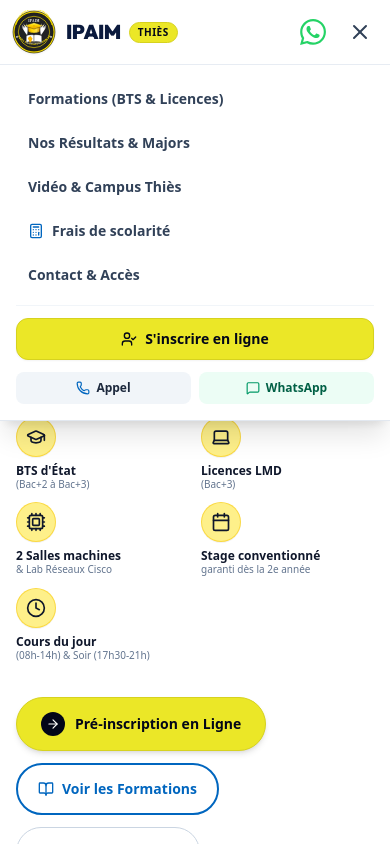
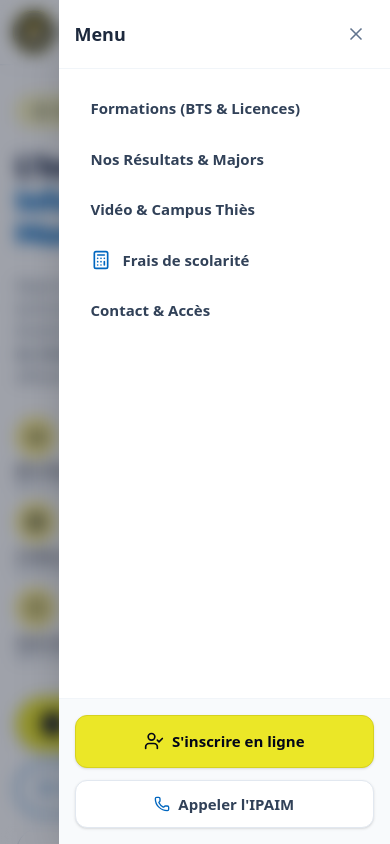
Before and after one commit to MalickDevWeb/ipaim, a React (Vite) app: page / in a window 390 px wide. Both pictures are taken after a click on the button 360 px from the left and 32 px from the top of the page. Shown: the top 844 px of the page. Built offline with nearby package versions, Linux system fonts and the light colour scheme.

Commit message:
feat(ui): transform mobile menu into an app-like drawer, make call button full width

```diff
--- a/src/components/Navbar.tsx
+++ b/src/components/Navbar.tsx
@@ -179,90 +179,60 @@
         </div>
       </nav>
 
-      {/* Menu Mobile & Tablette simple et aéré avec animation fluide */}
+      {/* Menu Mobile & Tablette - Style App Drawer */}
       <AnimatePresence>
         {mobileMenuOpen && (
-          <motion.div
-            initial={{ opacity: 0, height: 0 }}
-            animate={{ opacity: 1, height: 'auto' }}
-            exit={{ opacity: 0, height: 0 }}
-            transition={{ type: 'spring', duration: 0.35, bounce: 0 }}
-            className="lg:hidden bg-white border-b border-slate-200 shadow-xl px-4 sm:px-6 py-4 space-y-3 overflow-hidden"
-          >
-            <div className="flex flex-col space-y-2 font-bold text-slate-700 text-sm">
-              <a
-                href="#formations"
-                onClick={(e) => scrollTo(e, 'formations')}
-                className="px-3 py-2 rounded-lg hover:bg-slate-50 transition-colors"
-              >
-                Formations (BTS & Licences)
-              </a>
-              <a
-                href="#resultats"
-                onClick={(e) => scrollTo(e, 'resultats')}
-                className="px-3 py-2 rounded-lg hover:bg-slate-50 transition-colors"
-              >
-                Nos Résultats & Majors
-              </a>
-              <a
-                href="#presentation"
-                onClick={(e) => scrollTo(e, 'presentation')}
-                className="px-3 py-2 rounded-lg hover:bg-slate-50 transition-colors"
-              >
-                Vidéo & Campus Thiès
-              </a>
-              <button
-                onClick={() => {
-                  setMobileMenuOpen(false);
-                  onOpenCalculator();
-                }}
-                className="px-3 py-2 text-left rounded-lg hover:bg-slate-50 text-slate-700 inline-flex items-center gap-2 transition-colors cursor-pointer"
-              >
-                <Calculator className="w-4 h-4 text-[#0066bf]" />
-                Frais de scolarité
-              </button>
-              <a
-                href="#contact"
-                onClick={(e) => scrollTo(e, 'contact')}
-                className="px-3 py-2 rounded-lg hover:bg-slate-50 transition-colors"
-              >
-                Contact & Accès
-              </a>
-            </div>
+          <>
+            {/* Backdrop */}
+            <motion.div
+              initial={{ opacity: 0 }}
+              animate={{ opacity: 1 }}
+              exit={{ opacity: 0 }}
+              onClick={() => setMobileMenuOpen(false)}
+              className="lg:hidden fixed inset-0 z-[60] bg-slate-900/40 backdrop-blur-sm"
+            />
 
-            <div className="pt-3 border-t border-slate-100 flex flex-col gap-2">
-              <motion.button
-                whileTap={{ scale: 0.98 }}
-                onClick={() => {
-                  setMobileMenuOpen(false);
-                  onOpenRegistration();
-                }}
-                className="w-full py-2.5 text-sm font-black text-slate-950 bg-[#ebe727] hover:bg-[#deda1b] border border-[#d6d21f] rounded-xl shadow-xs text-center inline-flex items-center justify-center gap-2 cursor-pointer"
-              >
-                <UserCheck className="w-4 h-4 text-slate-950" />
-                S'inscrire en ligne
-              </motion.button>
+            {/* Drawer */}
+            <motion.div
+              initial={{ x: '100%' }}
+              animate={{ x: 0 }}
+              exit={{ x: '100%' }}
+              transition={{ type: 'spring', damping: 25, stiffness: 300 }}
+              className="lg:hidden fixed top-0 right-0 bottom-0 w-[85%] max-w-sm bg-white z-[70] shadow-2xl flex flex-col"
+            >
+              {/* Drawer Header */}
+              <div className="flex items-center justify-between p-4 sm:p-6 border-b border-slate-100">
+                <span className="font-black text-slate-800 text-lg">Menu</span>
+                <button
+                  onClick={() => setMobileMenuOpen(false)}
+                  className="p-2 text-slate-500 hover:text-slate-800 hover:bg-slate-100 rounded-full transition-colors cursor-pointer"
+                >
+                  <X className="w-5 h-5" />
+                </button>
+              </div>
 
-              <div className="grid grid-cols-2 gap-2 pt-1">
-                <a
-                  href="tel:+221775643790"
-                  className="py-2 px-2 text-xs font-bold text-slate-800 bg-slate-100 hover:bg-slate-200 rounded-lg text-center inline-flex items-center justify-center gap-1.5"
-                >
-                  <Phone className="w-3.5 h-3.5 text-[#0066bf]" />
-                  <span>Appel</span>
-                </a>
-                <a
-                  href="https://wa.me/221775643790"
-                  target="_blank"
-                  rel="noopener noreferrer"
-                  className="py-2 px-2 text-xs font-bold text-emerald-800 bg-emerald-50 hover:bg-emerald-100 rounded-lg text-center inline-flex items-center justify-center gap-1.5"
-                >
-                  <MessageSquare className="w-3.5 h-3.5 text-emerald-600" />
-                  <span>WhatsApp</span>
+              {/* Drawer Content */}
+              <div className="flex-1 overflow-y-auto p-4 sm:p-6 flex flex-col gap-6">
+                <div className="flex flex-col space-y-1 font-bold text-slate-700 text-[15px]">
+                  <a href="#formations" onClick={(e) => scrollTo(e, 'formations')} className="px-4 py-3 rounded-xl hover:bg-slate-50 active:bg-slate-100 transition-colors">Formations (BTS & Licences)</a>
+                  <a href="#resultats" onClick={(e) => scrollTo(e, 'resultats')} className="px-4 py-3 rounded-xl hover:bg-slate-50 active:bg-slate-100 transition-colors">Nos Résultats & Majors</a>
+                  <a href="#presentation" onClick={(e) => scrollTo(e, 'presentation')} className="px-4 py-3 rounded-xl hover:bg-slate-50 active:bg-slate-100 transition-colors">Vidéo & Campus Thiès</a>
+                  <button onClick={() => { setMobileMenuOpen(false); onOpenCalculator(); }} className="px-4 py-3 text-left rounded-xl hover:bg-slate-50 active:bg-slate-100 text-slate-700 flex items-center gap-3 transition-colors cursor-pointer"><Calculator className="w-5 h-5 text-[#0066bf]" />Frais de scolarité</button>
+                  <a href="#contact" onClick={(e) => scrollTo(e, 'contact')} className="px-4 py-3 rounded-xl hover:bg-slate-50 active:bg-slate-100 transition-colors">Contact & Accès</a>
+                </div>
+              </div>
+
+              {/* Drawer Footer */}
+              <div className="p-4 sm:p-6 border-t border-slate-100 bg-slate-50 flex flex-col gap-3">
+                <motion.button whileTap={{ scale: 0.98 }} onClick={() => { setMobileMenuOpen(false); onOpenRegistration(); }} className="w-full py-3.5 text-[15px] font-black text-slate-950 bg-[#ebe727] hover:bg-[#deda1b] border border-[#d6d21f] rounded-xl shadow-sm flex items-center justify-center gap-2 cursor-pointer">
+                  <UserCheck className="w-5 h-5" /> S'inscrire en ligne
+                </motion.button>
+                <a href="tel:+221775643790" className="w-full py-3 text-[15px] font-bold text-slate-700 bg-white border border-slate-200 shadow-sm hover:bg-slate-50 rounded-xl flex items-center justify-center gap-2 transition-colors">
+                  <Phone className="w-4 h-4 text-[#0066bf]" /> Appeler l'IPAIM
                 </a>
               </div>
-            </div>
-          </motion.div>
+            </motion.div>
+          </>
         )}
       </AnimatePresence>
     </header>
```
